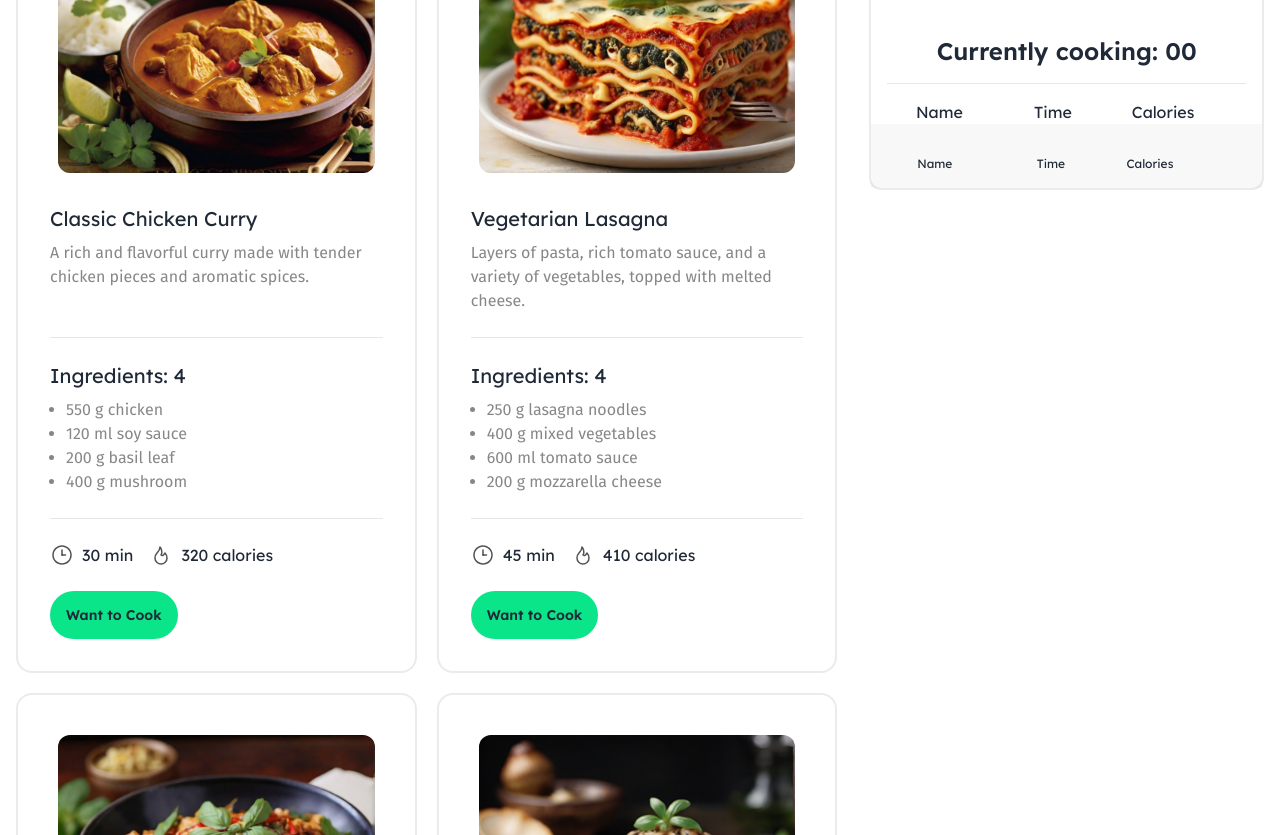
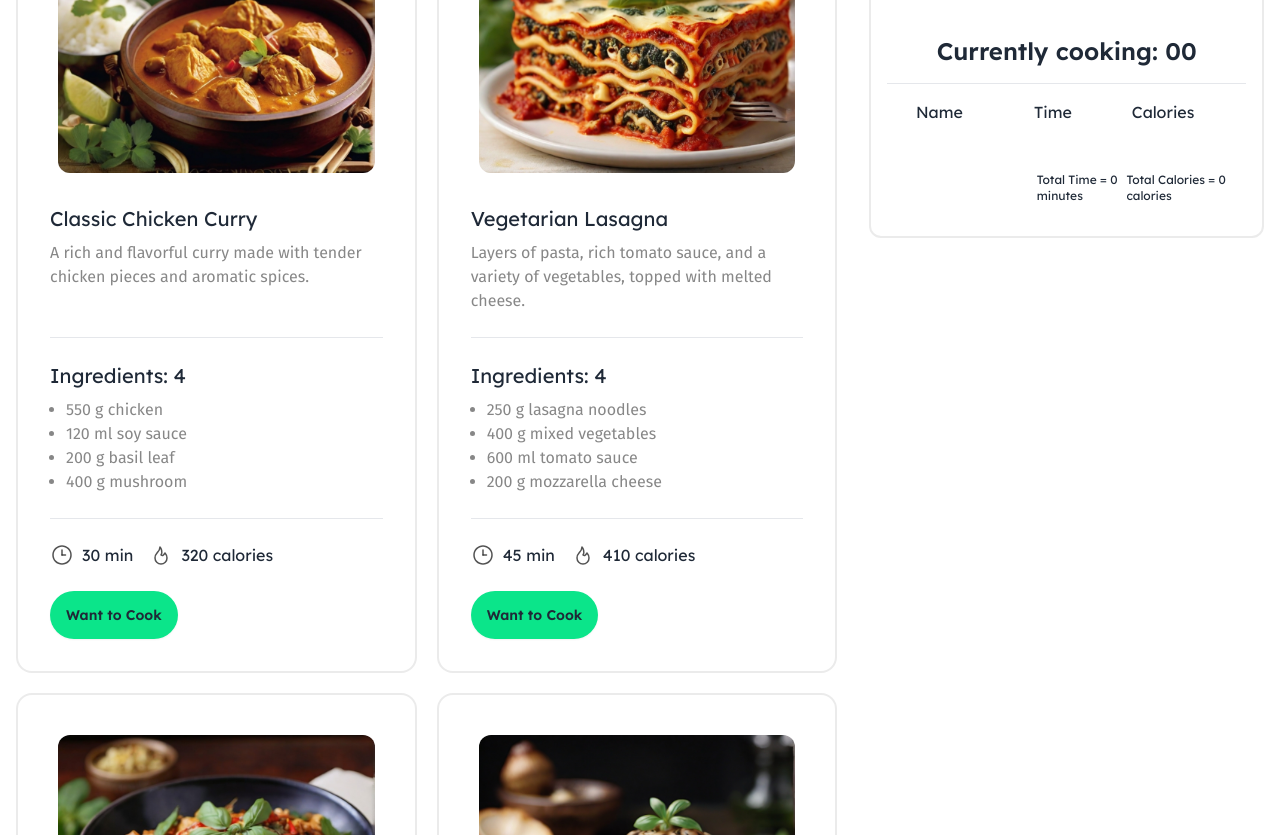
Before and after one commit to safin878/Calori_Recipe_Project, a React (Vite) app: page / in a window 1280 px wide. Shown: the part 980-1815 px from the top of the page. Built offline with nearby package versions, Linux system fonts and the light colour scheme.

Commit message:
Finished

```diff
--- a/src/components/Cooking.jsx
+++ b/src/components/Cooking.jsx
@@ -1,10 +1,11 @@
-const Cooking = () => {
+const Cooking = ({ item, index }) => {
+  const { recipe_name, preparing_time, calories } = item;
   return (
     <div className="grid grid-cols-12 space-y-4 bg-[#28282808] p-4 text-xs">
-      <div className="mt-6"></div>
-      <h3 className="col-span-4 mt-4 pr-1 ">Name</h3>
-      <h3 className="col-span-3">Time</h3>
-      <h3 className="col-span-4 ">Calories</h3>
+      <div className="mt-6">{index + 1}</div>
+      <h3 className="col-span-4 mt-4 pr-1 ">{recipe_name}</h3>
+      <h3 className="col-span-3">{preparing_time}</h3>
+      <h3 className="col-span-4 ">{calories}</h3>
     </div>
   );
 };
--- a/src/components/RecipeContainer.jsx
+++ b/src/components/RecipeContainer.jsx
@@ -7,12 +7,15 @@ import { toast } from "react-toastify";
 const RecipeContainer = () => {
   const [cards, setCards] = useState([]);
   const [dish, setDish] = useState([]);
+  const [cooking, setCooking] = useState([]);
+  const [time, setTime] = useState(0);
+  const [calorie, setCalorie] = useState(0);
+
   useEffect(() => {
     fetch("./items.json")
       .then((response) => response.json())
       .then((data) => setCards(data));
   }, []);
-
   const handleCardClick = (d) => {
     const isExist = dish.find((item) => item.recipe_id === d.recipe_id);
     if (!isExist) {
@@ -21,10 +24,43 @@ const RecipeContainer = () => {
       toast.warn("This recipe is already exist.");
     }
   };
+  const timeCount = (item) => {
+    cards.map((i) => {
+      if (i.recipe_id === item) {
+        const { preparing_time } = i;
+        const thing2 = preparing_time.slice(0, 2);
+        const thingNumber = parseInt(thing2);
+
+        const t = time + thingNumber;
+        setTime(t);
+      }
+    });
+  };
+
+  const caloriesCount = (item) => {
+    cards.map((i) => {
+      if (i.recipe_id === item) {
+        const { calories } = i;
+        const thing = calories.slice(0, 3);
+        const thingNumber = parseInt(thing);
+
+        const c = calorie + thingNumber;
+        setCalorie(c);
+      }
+    });
+  };
   const handleDelete = (id) => {
     const newDish = dish.filter((item) => item.recipe_id !== id);
     setDish(newDish);
+    cards.map((item) => {
+      if (item.recipe_id === id) {
+        setCooking([...cooking, item]);
+      }
+    });
+    timeCount(id);
+    caloriesCount(id);
   };
+
   return (
     <div className="mx-auto container grid grid-cols-1 lg:grid-cols-3">
       <div className="md:col-span-2 grid  md:grid-cols-2 gap-5 md:p-4">
@@ -39,7 +75,13 @@ const RecipeContainer = () => {
         })}
       </div>
       <div>
-        <Sidebar dish={dish} handleDelete={handleDelete}></Sidebar>
+        <Sidebar
+          calorie={calorie}
+          time={time}
+          cooking={cooking}
+          dish={dish}
+          handleDelete={handleDelete}
+        ></Sidebar>
       </div>
     </div>
   );
--- a/src/components/SideBarInfo.jsx
+++ b/src/components/SideBarInfo.jsx
@@ -1,5 +1,6 @@
 const SideBarInfo = ({ item, index, handleDelete }) => {
   const { recipe_name, preparing_time, calories } = item;
+
   return (
     <div className="grid grid-cols-12 space-y-4 bg-[#28282808] p-4 text-xs">
       <div className="mt-6">{index + 1}</div>
--- a/src/components/Sidebar.jsx
+++ b/src/components/Sidebar.jsx
@@ -1,7 +1,10 @@
+import { useState } from "react";
 import Cooking from "./Cooking";
 import SideBarInfo from "./SideBarInfo";
 
-const Sidebar = ({ dish, handleDelete }) => {
+const Sidebar = ({ dish, handleDelete, cooking, time, calorie }) => {
+  // const item = cooking.map((item) => setTime(item));
+
   return (
     <div className="border-[#8787872A] border-2 rounded-xl m-4">
       <div className="p-4">
@@ -27,7 +30,7 @@ const Sidebar = ({ dish, handleDelete }) => {
       ))}
       <div className="mt-4">
         <h1 className="text-2xl text-center font-semibold">
-          Currently cooking: 00
+          Currently cooking: 0{cooking.length}
         </h1>
         <hr className="m-4 " />
         <div className="grid grid-cols-12">
@@ -36,7 +39,17 @@ const Sidebar = ({ dish, handleDelete }) => {
           <h3 className="col-span-3">Time</h3>
           <h3 className="col-span-3 ">Calories</h3>
         </div>
-        <Cooking></Cooking>
+        <div className="my-4">
+          {cooking.map((item, index) => (
+            <Cooking index={index} key={item.recipe_id} item={item}></Cooking>
+          ))}
+        </div>
+      </div>
+      <div className="grid grid-cols-12 space-y-4  p-4 text-xs mb-4">
+        <h3 className="col-span-5 mt-4 pr-1"></h3>
+        {/* {cooking.map((cook) => console.log(cook.preparing_time))} */}
+        <h3 className="col-span-3 pr-1">Total Time = {time} minutes</h3>
+        <h3 className="col-span-4 pr-1">Total Calories = {calorie} calories</h3>
       </div>
     </div>
   );
```
